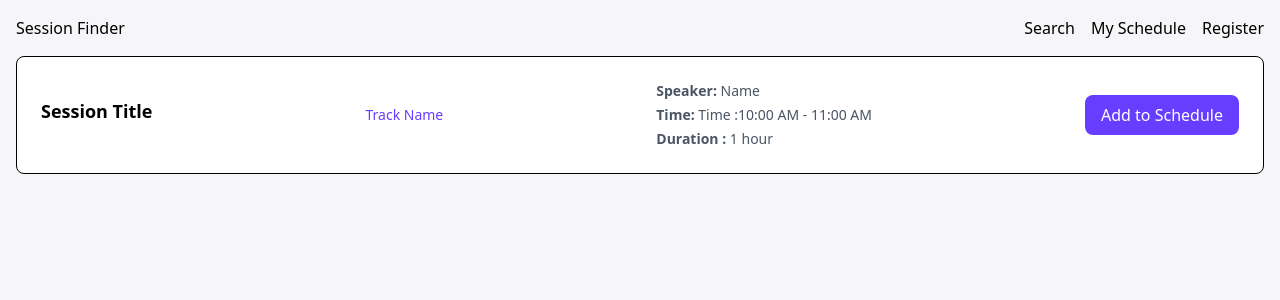
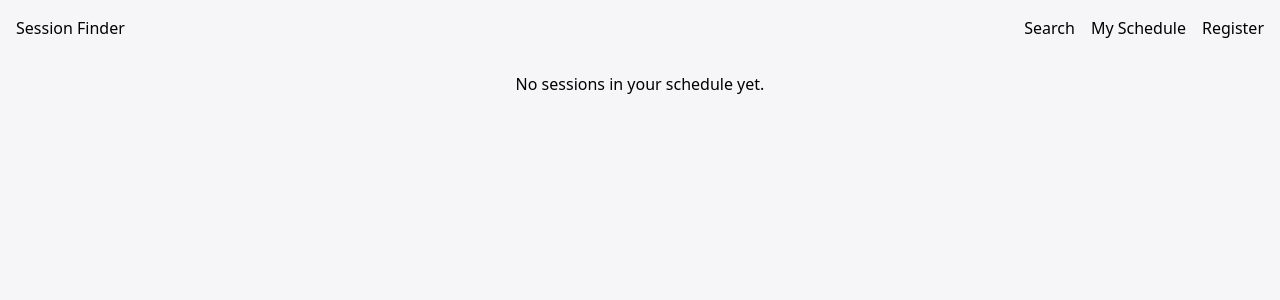
Before and after one commit to Debi312/session-finder, a React (Vite) app: page /my-schedule in a window 1280 px wide. Shown: the top 300 px of the page. Built offline with nearby package versions, Linux system fonts and the light colour scheme.

Commit message:
feat: add logic to MySchedle view  and add context into Layout

```diff
--- a/src/components/Layout.jsx
+++ b/src/components/Layout.jsx
@@ -1,12 +1,16 @@
 import { Outlet, NavLink } from "react-router-dom"
+import { useSchedule } from "../context/ScheduleContext";
 export default function Layout() {
+    const { sessionIds } = useSchedule();
     return (
         <>
-            <header className="flex flex-row justify-between">
+            <header className="flex flex-row justify-between mb-8">
                 <h1>Session Finder</h1>
                 <nav className="flex flex-row gap-4">
                     <NavLink to="/">Search</NavLink>
-                    <NavLink to="/my-schedule">My Schedule</NavLink>
+                    <NavLink to="/my-schedule">My Schedule
+                        {sessionIds.length?` (${sessionIds.length})`: ""}
+                    </NavLink>
                     <NavLink to="/register">Register</NavLink>
                 </nav>
             </header>
--- a/src/views/MySchedule.jsx
+++ b/src/views/MySchedule.jsx
@@ -1,16 +1,40 @@
+import { useSchedule } from "../context/ScheduleContext";
+import { SESSIONS } from "../api";
 export default function MySchedule() {
+  const { sessionIds, remove } = useSchedule()
+
+  const sessions = SESSIONS.filter((session) => sessionIds.includes(session.id))
+  if (sessions.length === 0) {
+    return <p className="text-center col-span-3 mt-6">No sessions in your schedule yet.</p>
+  }
+
+  const formatDateTime = (date) =>
+    new Date(date).toLocaleString("es-ES", {
+      dateStyle: "medium",
+      timeStyle: "short",
+    })
   return (
     <>
-      <article className="flex flex-row justify-between items-center border border-border rounded-lg p-6 mt-4 bg-white">
-      <h2 className="text-lg font-bold mb-2">Session Title</h2>
-      <p className="text-sm text-accent">Track Name</p>
-        <div className="flex flex-col gap-1">
-          <p className="text-sm text-gray-600"><strong>Speaker:</strong>  Name</p>
-          <p className="text-sm text-gray-600"><strong>Time:</strong> Time :10:00 AM - 11:00 AM</p>
-          <p className="text-sm text-gray-600"><strong>Duration :</strong> 1 hour</p>
-        </div>
-        <button className="px-4 py-2 bg-accent text-white rounded-lg">Add to Schedule</button>
-      </article>
+      {sessions.map((session) => (
+        <article key={session.id} className="flex flex-row justify-between items-center border border-border rounded-lg p-6 mt-4 bg-white">
+          <h2 className="text-lg font-bold mb-2">{session.title}</h2>
+
+          <p className="text-sm text-accent">{session.track}</p>
+
+          <div className="flex flex-col gap-1">
+            <p className="text-sm text-gray-600"><strong>Speaker:</strong>  {session.speaker}</p>
+            <p className="text-sm text-gray-600"><strong>Time:</strong> {formatDateTime(session.startsAt)}</p>
+            <p className="text-sm text-gray-600"><strong>Duration :</strong> {session.durationMins} min</p>
+          </div>
+
+          <button
+            className="px-4 py-2 cursor-pointer bg-accent text-white rounded-lg"
+            onClick={() => remove(session.id)}
+          >
+            Remove
+          </button>
+        </article>
+      ))}
     </>
   )
 }
```
